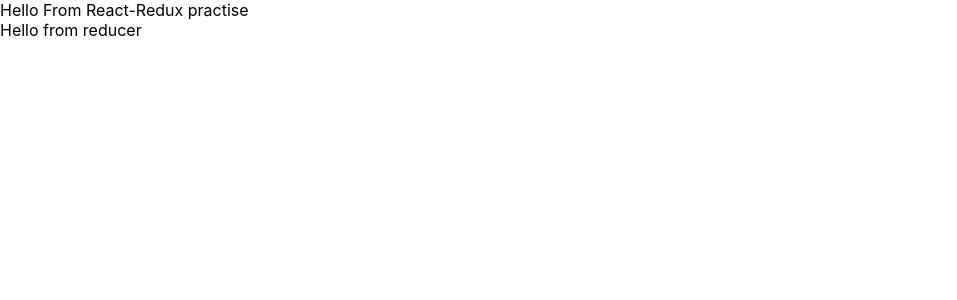
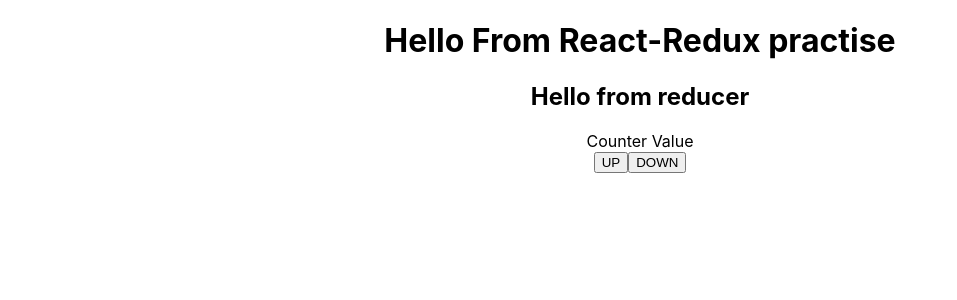
Before and after one commit to zicna/react-redux-practise, a React (Create React App) app: page / in a window 1280 px wide. Shown: the top 300 px of the page, without its empty margins (0-957 px from the left). Built offline with nearby package versions, Linux system fonts and the light colour scheme.

Commit message:
create store and provide it to React app

```diff
--- a/package.json
+++ b/package.json
@@ -8,7 +8,9 @@
     "@testing-library/user-event": "^13.5.0",
     "react": "^18.2.0",
     "react-dom": "^18.2.0",
+    "react-redux": "^8.0.2",
     "react-scripts": "5.0.1",
+    "redux": "^4.2.0",
     "web-vitals": "^2.1.4"
   },
   "scripts": {
--- a/src/App.js
+++ b/src/App.js
@@ -1,11 +1,12 @@
 import CounterComponent from "./components/CounterComponent";
+import './index.css'
 
 function App() {
   return (
-    <>
-    <div>Hello From React-Redux practise</div>
+    <div className="container">
+    <h1>Hello From React-Redux practise</h1>
     <CounterComponent />
-    </>);
+    </div>);
 }
 
 export default App;
--- a/src/components/CounterComponent.js
+++ b/src/components/CounterComponent.js
@@ -1,7 +1,12 @@
 const CounterComponent = () => {
-    return(
-        <div>Hello from reducer</div>
-    )
+  return (
+    <div>
+      <h2>Hello from reducer</h2>
+      <div>Counter Value</div>
+      <button>UP</button>
+      <button>DOWN</button>
+    </div>
+  )
 }
 
 export default CounterComponent
--- a/src/index.css
+++ b/src/index.css
@@ -11,3 +11,7 @@ code {
   font-family: source-code-pro, Menlo, Monaco, Consolas, 'Courier New',
     monospace;
 }
+
+.container{
+  text-align: center;
+}
--- /dev/null
+++ b/src/store/index.js
@@ -0,0 +1,29 @@
+import {createStore} from 'redux'
+
+const ACTION = {
+  INCREMENT: 'INCREMENT',
+  DECREMENT: 'DECREMENT',
+}
+
+const defaultStore = {
+  counter: 0,
+}
+
+const reducerCounter = (store = defaultStore, action) => {
+  switch (action.type) {
+    case ACTION.DECREMENT:
+      return {
+        counter: defaultStore.counter - 1,
+      }
+    case ACTION.INCREMENT:
+      return {
+        counter: defaultStore.counter + 1,
+      }
+    default:
+      return store
+  }
+}
+
+const store = createStore(reducerCounter)
+
+export default store
```
Also changed, not shown: src/index.js (+11 -6 lines), 1 other file (tests, documents, lock files or other folders).
